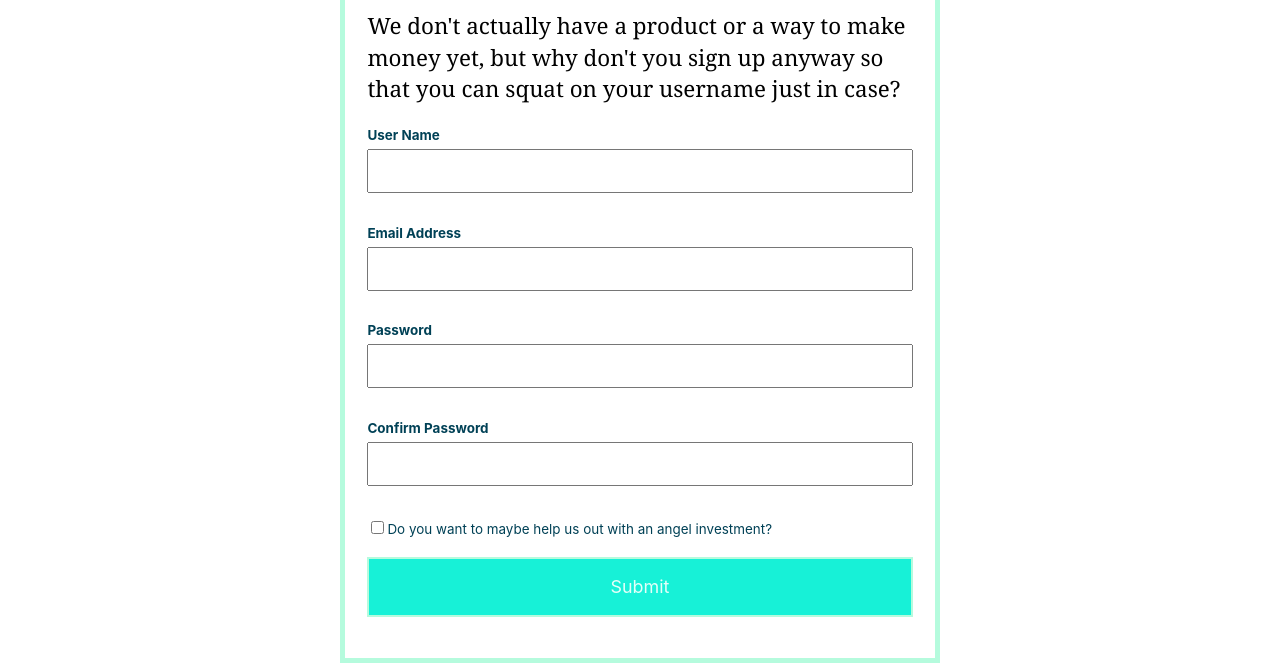
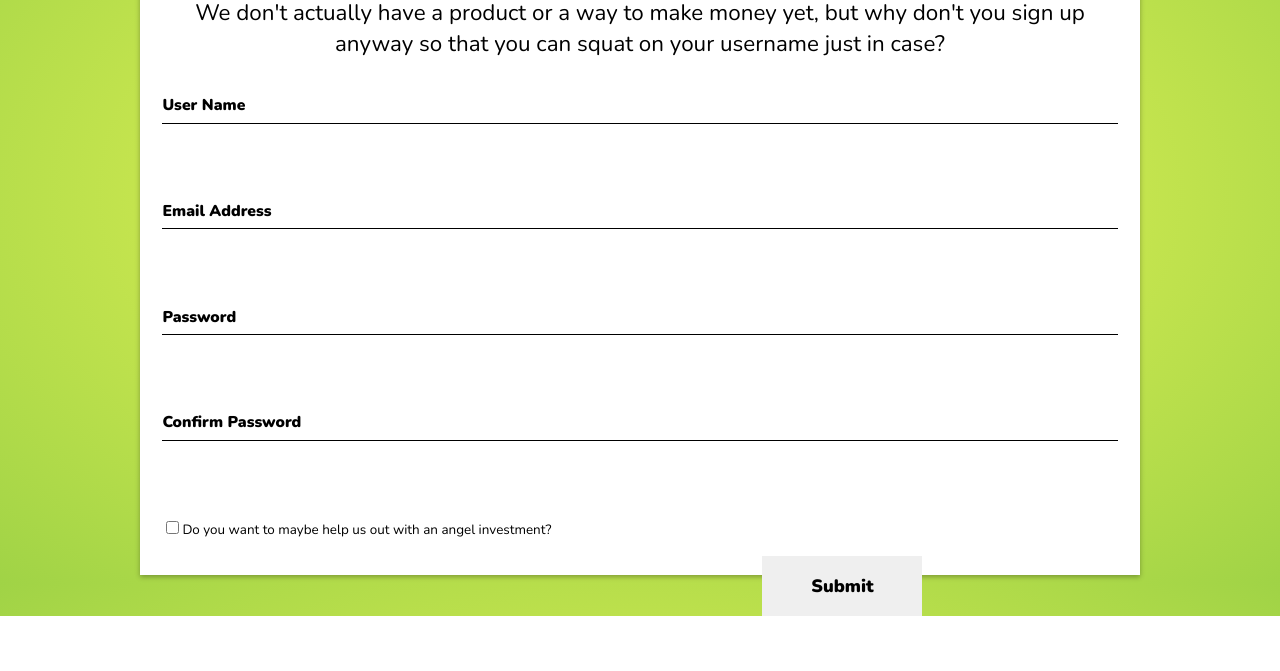
Before and after one commit to varunswarup0/amazing-unicorn-startup, a React app: page / in a window 1280 px wide. Shown: the part 193-864 px from the top of the page. After the commit the page ends 809 px from the top, so only its background shows below. Built offline with nearby package versions, Linux system fonts and the light colour scheme.

Commit message:
Designed Form to match Nutrition Facts Label Formats

```diff
--- a/public/index.html
+++ b/public/index.html
@@ -25,6 +25,10 @@
       Learn how to configure a non-root public URL by running `npm run build`.
     -->
     <title>Amazing Unicorn Startup</title>
+    <link
+      href="https://fonts.googleapis.com/css?family=Nunito:400,900"
+      rel="stylesheet"
+    />
   </head>
   <body>
     <noscript>You need to enable JavaScript to run this app.</noscript>
--- a/src/Application.css
+++ b/src/Application.css
@@ -1,6 +1,19 @@
 .Application {
-  width: 600px;
+  box-shadow: 0px 2px 5px 0px rgba(0, 0, 0, 0.3);
+  width: 1000px;
   margin: auto;
-  border: 5px solid #b5fbdd;
+  margin-top: 8vh;
   padding: 1em;
+  background-color: white;
 }
+
+h1 {
+  border-bottom: 3px solid;
+  text-align: center;
+}
+
+p {
+  margin-top: -20px;
+  margin-bottom: 35px;
+  text-align: center;
+}
--- a/src/UserSignup.js
+++ b/src/UserSignup.js
@@ -7,7 +7,7 @@ const initialState = {
   email: "",
   password: "",
   confirmPassword: "",
-  investmentInterest: false,
+  investmentInterest: false
 };
 
 const UserSignup = () => {
@@ -20,7 +20,7 @@ const UserSignup = () => {
 
   const handleChange = (event) => {
     setState({
-      [event.target.name]: event.target.value,
+      [event.target.name]: event.target.value
     });
   };
 
@@ -74,7 +74,7 @@ const UserSignup = () => {
           checked={state.investmentInterest}
           onChange={(event) =>
             setState({
-              investmentInterest: !event.target.checked,
+              investmentInterest: !event.target.checked
             })
           }
         />
--- a/src/index.css
+++ b/src/index.css
@@ -1,28 +1,23 @@
+html {
+  background: radial-gradient(ellipse at center, #f0f958 0%, #a0d346 100%);
+}
 html,
 body,
 input,
 * {
   box-sizing: border-box;
+  font-family: Nunito, Helvetica, Arial, sans-serif;
 }
 
 body,
 input {
   font-size: 1.4em;
-  font-family: -apple-system, BlinkMacSystemFont, 'Segoe UI', 'Roboto', 'Oxygen',
-    'Ubuntu', 'Cantarell', 'Fira Sans', 'Droid Sans', 'Helvetica Neue',
-    sans-serif;
   -webkit-font-smoothing: antialiased;
   -moz-osx-font-smoothing: grayscale;
 }
 
-p {
-  line-height: 1.4em;
-  font-family: Georgia;
-}
-
 code {
-  font-family: source-code-pro, Menlo, Monaco, Consolas, 'Courier New',
-    monospace;
+  font-family: Nunito, Helvetica, Arial, sans-serif;
 }
 
 label,
@@ -32,20 +27,32 @@ input {
 }
 
 label {
-  color: #004156;
-  font-size: 0.6em;
+  /* color: #004156; */
+  font-size: 0.7em;
   font-weight: bold;
 }
 
 input {
   margin-top: 0.2em;
   margin-bottom: 1em;
+  border: none;
+  border-top: 1px solid;
 }
 
-input[type='submit'] {
+input[type="submit"] {
   font-size: 0.8em;
-  color: #e4fff9;
+  /* color: #e4fff9; */
+  /* border-top: 5px solid black; */
+  border: none;
   padding: 1em;
-  background-color: #17f1d7;
-  border: 2px solid #b5fbdd;
+  font-weight: 900;
+  padding-bottom: 10;
+  /* border-radius: 95%; */
+  width: 20vh;
+  position: absolute;
+  justify-content: center;
+  text-align: center;
+  margin-left: 75vh;
+  /* background-color: white; */
+  /* border: 2px solid #b5fbdd; */
 }
```
